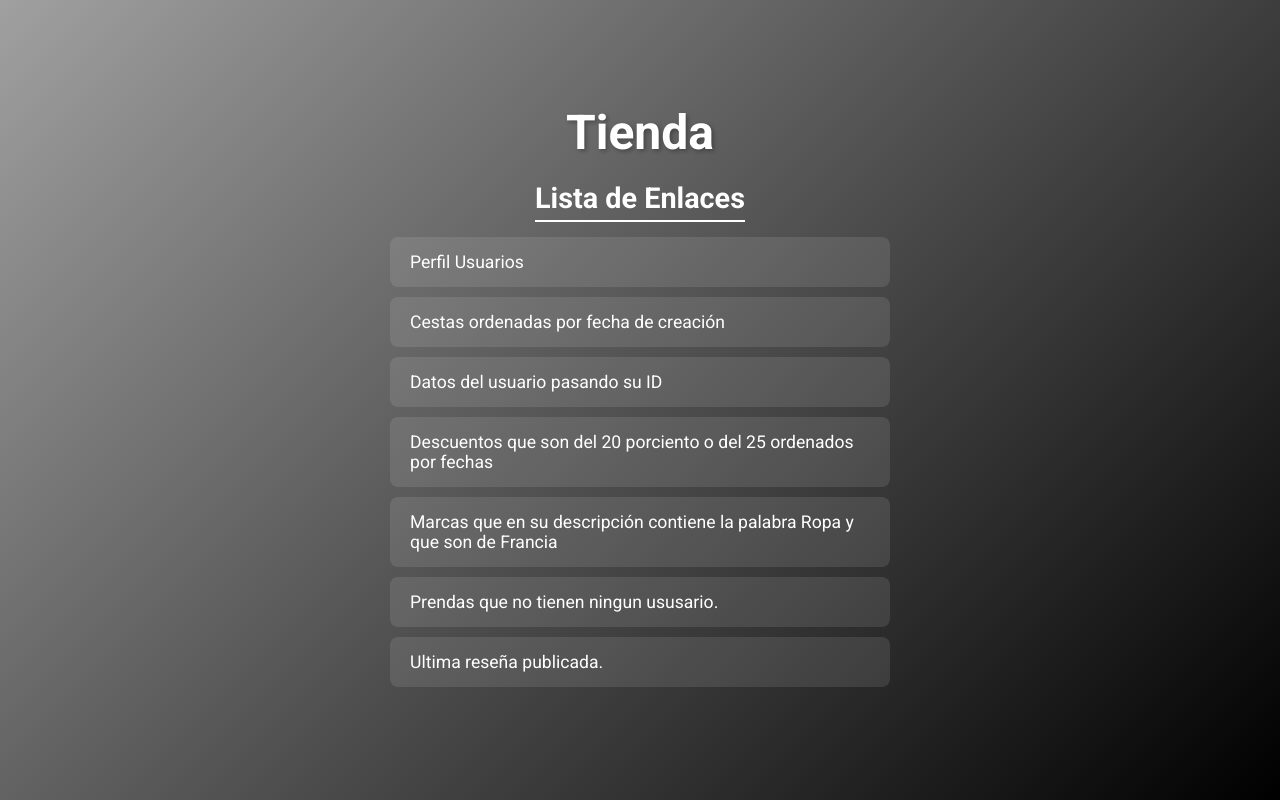
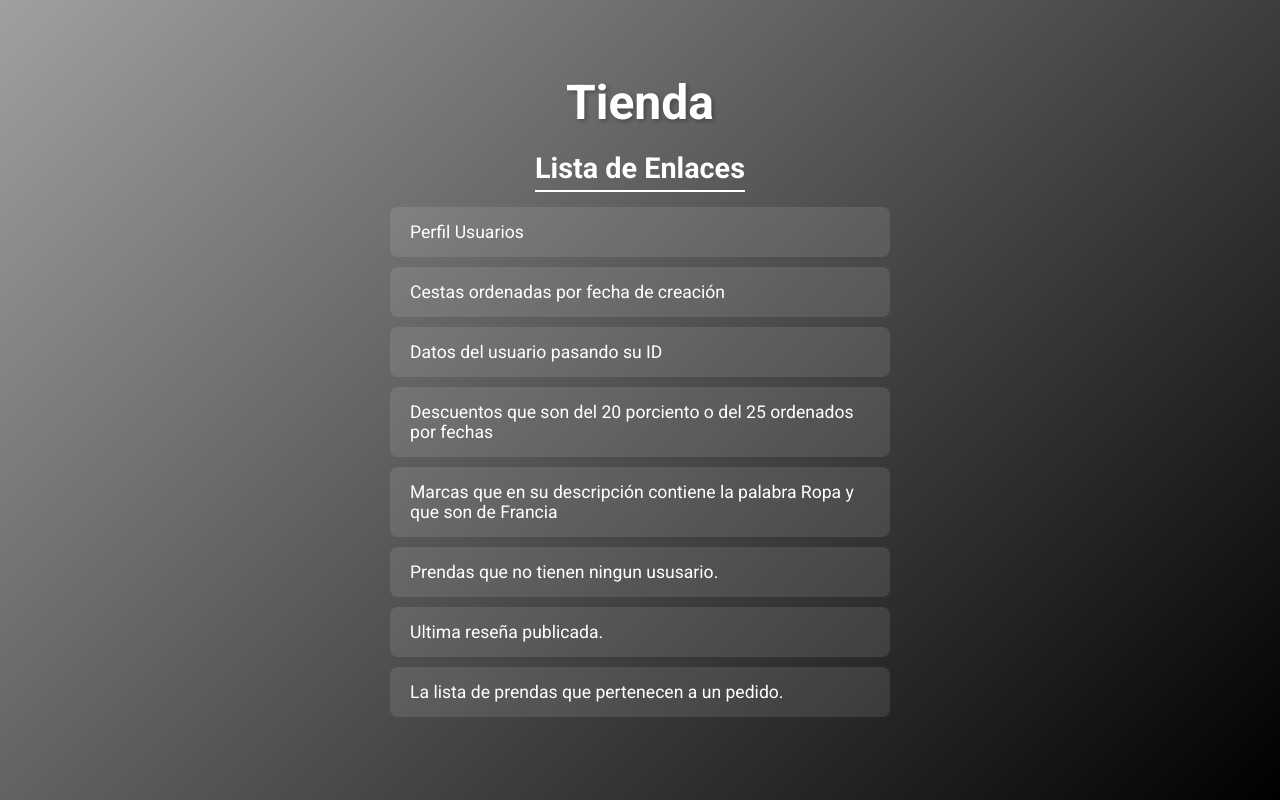
Before and after one commit to DavidRiosV/Tienda-de-ropa, a Django app: page / in a window 1280 px wide. Run offline with Django 5.2, Linux system fonts and the light colour scheme.

Commit message:
Url_sin_raw

```diff
--- a/Tienda/templates/Tienda/index.html
+++ b/Tienda/templates/Tienda/index.html
@@ -105,6 +105,7 @@
         <li><a href="{% url 'lista_marcas' 'Ropa' 'Francia'%}">Marcas que en su descripción contiene la palabra Ropa y que son de Francia</a></li>
         <li><a href="{% url 'lista_prendas' %}">Prendas que no tienen ningun ususario.</a></li>
         <li><a href="{% url 'lista_reseñas' %}">Ultima reseña publicada.</a></li>
+        <li><a href="{% url 'lista_pedido_prendas' 2 %}">La lista de prendas que pertenecen a un pedido.</a></li>
     </ul>
 </body>
 </html>
--- a/Tienda/urls.py
+++ b/Tienda/urls.py
@@ -10,4 +10,5 @@ urlpatterns = [
         path('marcas/<str:palabra>/<str:pais>', views.lista_marcas, name='lista_marcas'),
         path('prenda/lista',views.lista_prendas, name='lista_prendas'),
         path('reseña/lista',views.lista_reseñas, name='lista_reseñas'),
+        path('pedido/<int:id_pedido>/', views.lista_pedido_prendas, name='lista_pedido_prendas'),
 ]
--- a/Tienda/views.py
+++ b/Tienda/views.py
@@ -1,7 +1,6 @@
 from django.shortcuts import render
 from .models import Usuario,PerfilUsuario,Marca,Descuento,Prenda,Inventario,Pedido,DetallePedido,Reseña,Cesta
-from django.db.models import Q
-
+from django.db.models import Q,Prefetch
 
 def index(request):
     return render(request, 'Tienda/index.html')
@@ -55,3 +54,11 @@ def lista_prendas(request):
 def lista_reseñas(request):
     reseñas = Reseña.objects.select_related("prenda").prefetch_related("usuarios").order_by('-fecha')[:3]
     return render(request, 'Tienda/lista_reseñas.html', {'lista_reseñas': reseñas})
+
+def prendas_inventario(request):
+    prendas = Prenda.objects.select_related('inventario')
+    return render(request, 'Tienda/prendas_inventario.html', {'prendas': prendas})
+
+def lista_pedido_prendas(request, id_pedido):
+    pedido = Pedido.objects.prefetch_related(Prefetch("prenda")).get(id=id_pedido)
+    return render(request, 'Tienda/lista_pedido_prendas.html', {"pedido": pedido})
```
Also changed, not shown: Tienda/templates/Tienda/lista_pedido_prendas.html (added, +32 -0 lines).
